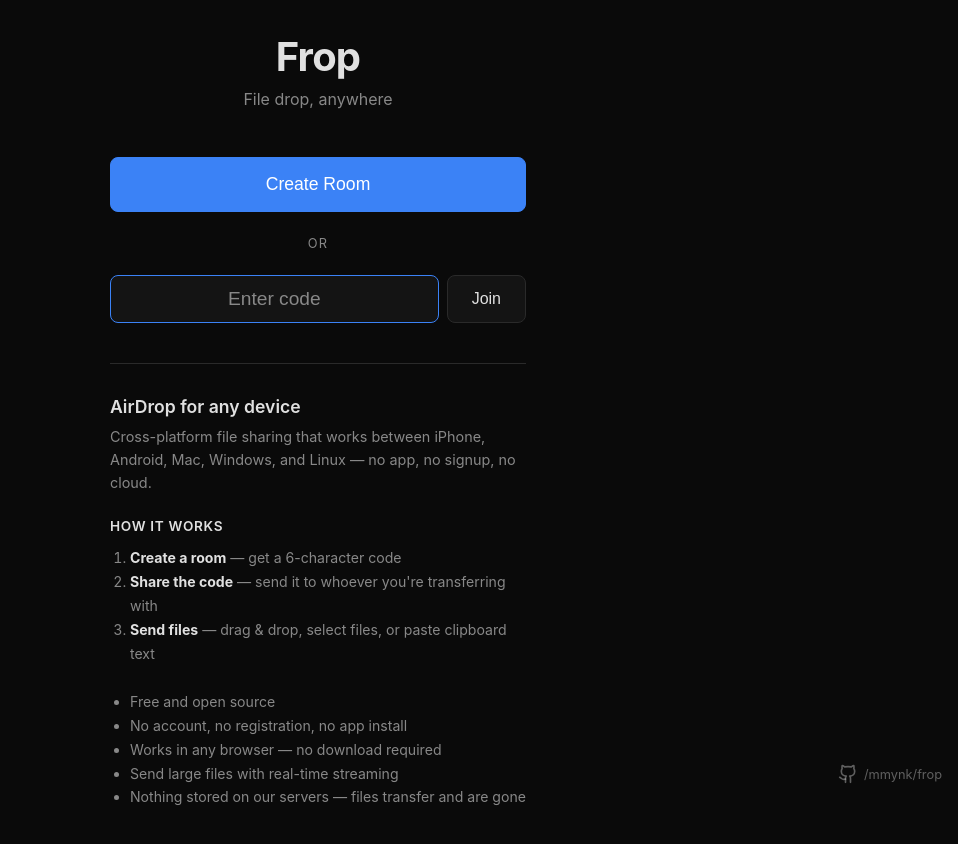
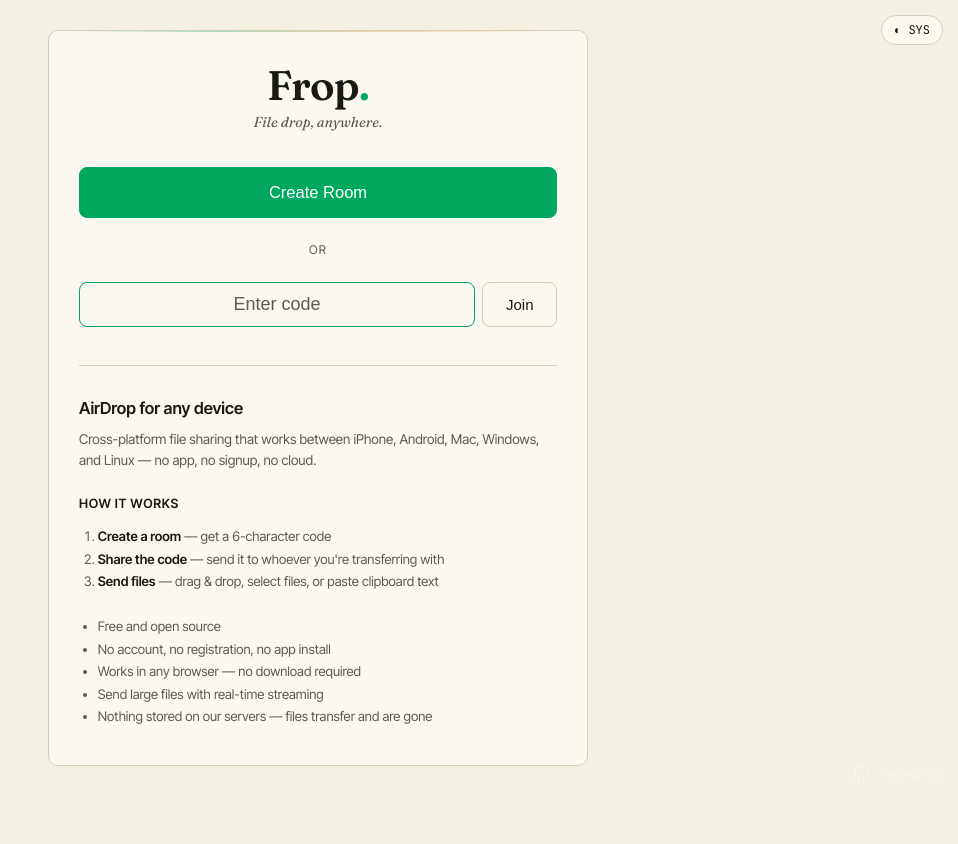
Before and after one commit to mmynk/frop, a website with bundled scripts: page frontend/index.html in a window 1280 px wide. Shown: the whole page, without its empty margins (322-1280 px from the left). Built offline with nearby package versions, Linux system fonts and the light colour scheme.

Commit message:
Add design tokens, fonts, theme system, and screen chassis
Session 1 of the UI revamp: replace the generic dark-only theme with the
warm-paper + phosphor-green palette, Fraunces/Inter Tight/JetBrains Mono
font system, light/dark/system theme toggle (persisted in localStorage,
respects prefers-color-scheme), and the .screen card chassis with LED
strip top accent. Inner views still use their old styles via back-compat
variable aliases; sessions 2-3 will rewrite them.

```diff
--- a/frontend/css/style.css
+++ b/frontend/css/style.css
@@ -5,47 +5,154 @@
 }
 
 :root {
-    --bg: #0a0a0a;
-    --surface: #141414;
-    --border: #2a2a2a;
-    --text: #e0e0e0;
-    --text-muted: #888;
-    --primary: #3b82f6;
-    --primary-hover: #2563eb;
-    --success: #22c55e;
-    --error: #ef4444;
+    --bg: #F4EFE3;
+    --surface: #FBF8F0;
+    --surface-sunken: #ECE6D6;
+    --border: #D6CFBB;
+    --border-strong: #B9B098;
+
+    --ink: #1A1A15;
+    --ink-muted: #5E5A4E;
+    --ink-subtle: #8E8979;
+
+    --accent: #00A85F;
+    --accent-hover: #00904F;
+    --accent-soft: #D2EFDF;
+    --accent-glow: rgba(0, 168, 95, 0.45);
+
+    --amber: #D98F1C;
+    --amber-soft: #F4E2C0;
+
+    --danger: #B53D2E;
+    --danger-soft: #F4DAD3;
+
+    --radius: 6px;
+    --radius-lg: 10px;
+
+    --ease: cubic-bezier(0.32, 0.72, 0, 1);
+    --dur-fast: 120ms;
+    --dur: 180ms;
+
+    --text: var(--ink);
+    --text-muted: var(--ink-muted);
+    --primary: var(--accent);
+    --primary-hover: var(--accent-hover);
+    --success: var(--accent);
+    --error: var(--danger);
+}
+
+[data-theme="dark"] {
+    --bg: #0E1410;
+    --surface: #161D17;
+    --surface-sunken: #0A0F0B;
+    --border: #2A332A;
+    --border-strong: #3F4A3D;
+
+    --ink: #E5E7D9;
+    --ink-muted: #969C8C;
+    --ink-subtle: #66695E;
+
+    --accent: #2FDC8B;
+    --accent-hover: #4DE9A0;
+    --accent-soft: #163024;
+    --accent-glow: rgba(47, 220, 139, 0.4);
+
+    --amber: #F0B854;
+    --amber-soft: #2E2113;
+
+    --danger: #D87766;
+    --danger-soft: #2C1612;
+}
+
+html, body {
+    background: var(--bg);
+    color: var(--ink);
+    font-family: 'Inter Tight', system-ui, sans-serif;
+    font-size: 15px;
+    line-height: 1.55;
+    min-height: 100vh;
+    font-variant-numeric: tabular-nums;
 }
 
 body {
-    font-family: -apple-system, BlinkMacSystemFont, 'Segoe UI', Roboto, sans-serif;
-    background: var(--bg);
-    color: var(--text);
-    min-height: 100vh;
+    padding: 2rem 1rem 6rem;
     display: flex;
-    justify-content: center;
+    flex-direction: column;
     align-items: center;
+    gap: 2.5rem;
 }
 
-.container {
-    width: 100%;
-    max-width: 480px;
-    padding: 2rem;
+.toggle {
+    position: fixed;
+    top: 1rem;
+    right: 1rem;
+    background: var(--surface);
+    border: 1px solid var(--border);
+    color: var(--ink);
+    padding: 0.4rem 0.8rem;
+    border-radius: 999px;
+    font-family: 'JetBrains Mono', monospace;
+    font-size: 12px;
+    cursor: pointer;
+    z-index: 10;
+    transition: border-color var(--dur) var(--ease);
 }
 
-header {
-    text-align: center;
-    margin-bottom: 3rem;
+.toggle:hover {
+    border-color: var(--accent);
 }
 
-header h1 {
-    font-size: 2.5rem;
-    font-weight: 700;
-    letter-spacing: -0.02em;
+.screen {
+    width: 100%;
+    max-width: 540px;
+    background: var(--surface);
+    border: 1px solid var(--border);
+    border-radius: var(--radius-lg);
+    padding: 2.25rem 2rem 2.5rem;
+    position: relative;
 }
 
-.tagline {
-    color: var(--text-muted);
-    margin-top: 0.5rem;
+.screen::before {
+    content: "";
+    position: absolute;
+    top: 0;
+    left: 1.25rem;
+    right: 1.25rem;
+    height: 1px;
+    background: linear-gradient(90deg,
+        transparent 0%,
+        var(--accent) 30%,
+        var(--amber) 60%,
+        transparent 100%);
+    opacity: 0.35;
+}
+
+.header {
+    text-align: center;
+    margin-bottom: 2.25rem;
+}
+
+.header h1 {
+    font-family: 'Fraunces', serif;
+    font-weight: 600;
+    font-variation-settings: "opsz" 144, "SOFT" 50, "WONK" 1;
+    font-size: 2.75rem;
+    line-height: 1;
+    letter-spacing: -0.02em;
+    color: var(--ink);
+}
+
+.header h1 .stop {
+    color: var(--accent);
+}
+
+.header .tagline {
+    font-family: 'Fraunces', serif;
+    font-style: italic;
+    font-variation-settings: "opsz" 14, "SOFT" 80;
+    font-size: 0.95rem;
+    color: var(--ink-muted);
+    margin-top: 0.35rem;
 }
 
 /* Views */
--- a/frontend/index.html
+++ b/frontend/index.html
@@ -19,6 +19,18 @@
     <meta name="twitter:image" content="/frop.png">
 
     <link rel="icon" href="/favicon.svg" type="image/svg+xml">
+    <script>
+      (function () {
+        var m = localStorage.getItem('frop-theme');
+        if (m !== 'light' && m !== 'dark') {
+          m = matchMedia('(prefers-color-scheme: dark)').matches ? 'dark' : 'light';
+        }
+        document.documentElement.setAttribute('data-theme', m);
+      })();
+    </script>
+    <link rel="preconnect" href="https://fonts.googleapis.com">
+    <link rel="preconnect" href="https://fonts.gstatic.com" crossorigin>
+    <link href="https://fonts.googleapis.com/css2?family=Fraunces:ital,opsz,wght,SOFT,WONK@0,9..144,400..700,30..100,0..1;1,9..144,400..700,30..100,0..1&family=Inter+Tight:wght@400;500;600&family=JetBrains+Mono:wght@400;500;600;700&display=swap" rel="stylesheet">
     <link rel="stylesheet" href="css/style.css">
     <link rel="canonical" href="https://frop.mmynk.com">
     <meta property="og:url" content="https://frop.mmynk.com">
@@ -36,10 +48,11 @@
     </script>
 </head>
 <body>
-    <div class="container">
-        <header>
-            <h1>Frop</h1>
-            <p class="tagline">File drop, anywhere</p>
+    <button id="themeToggle" class="toggle" type="button" aria-label="Toggle theme"></button>
+    <div class="screen">
+        <header class="header">
+            <h1>Frop<span class="stop">.</span></h1>
+            <p class="tagline">File drop, anywhere.</p>
         </header>
 
         <!-- Landing State: Create or Join -->
--- a/frontend/src/main.ts
+++ b/frontend/src/main.ts
@@ -115,6 +115,9 @@ const elements = {
 
   // Disconnected
   backToLandingBtn: document.getElementById("backToLanding")!,
+
+  // Header
+  themeToggle: document.getElementById("themeToggle")!,
 };
 
 // =============================================================================
@@ -951,6 +954,9 @@ function escapeHtml(text: string): string {
 // =============================================================================
 
 function setupEventListeners(): void {
+  // Header
+  elements.themeToggle.addEventListener("click", cycleTheme);
+
   // Landing view
   elements.createRoomBtn.addEventListener("click", createRoom);
 
@@ -1044,8 +1050,59 @@ function setupEventListeners(): void {
 // Init
 // =============================================================================
 
+// =============================================================================
+// Theme system
+// =============================================================================
+
+type ThemeMode = "light" | "dark" | "system";
+
+const THEME_STORAGE_KEY = "frop-theme";
+const THEMES: { mode: ThemeMode; label: string }[] = [
+  { mode: "system", label: "◐ SYS" },
+  { mode: "light", label: "☀ LIGHT" },
+  { mode: "dark", label: "☾ DARK" },
+];
+
+let currentTheme: ThemeMode = "system";
+
+function readStoredTheme(): ThemeMode {
+  const raw = localStorage.getItem(THEME_STORAGE_KEY);
+  return THEMES.find((t) => t.mode === raw)?.mode ?? "system";
+}
+
+function resolveTheme(mode: ThemeMode): "light" | "dark" {
+  if (mode !== "system") return mode;
+  return window.matchMedia("(prefers-color-scheme: dark)").matches
+    ? "dark"
+    : "light";
+}
+
+function applyTheme(mode: ThemeMode): void {
+  document.documentElement.setAttribute("data-theme", resolveTheme(mode));
+  elements.themeToggle.textContent =
+    THEMES.find((t) => t.mode === mode)!.label;
+}
+
+function cycleTheme(): void {
+  const i = THEMES.findIndex((t) => t.mode === currentTheme);
+  currentTheme = THEMES[(i + 1) % THEMES.length].mode;
+  localStorage.setItem(THEME_STORAGE_KEY, currentTheme);
+  applyTheme(currentTheme);
+}
+
+function initTheme(): void {
+  currentTheme = readStoredTheme();
+  applyTheme(currentTheme);
+  window
+    .matchMedia("(prefers-color-scheme: dark)")
+    .addEventListener("change", () => {
+      if (currentTheme === "system") applyTheme("system");
+    });
+}
+
 function init(): void {
   console.log("[Frop] Initializing...");
+  initTheme();
   setupEventListeners();
 
   // Check for session token in URL parameter
```
